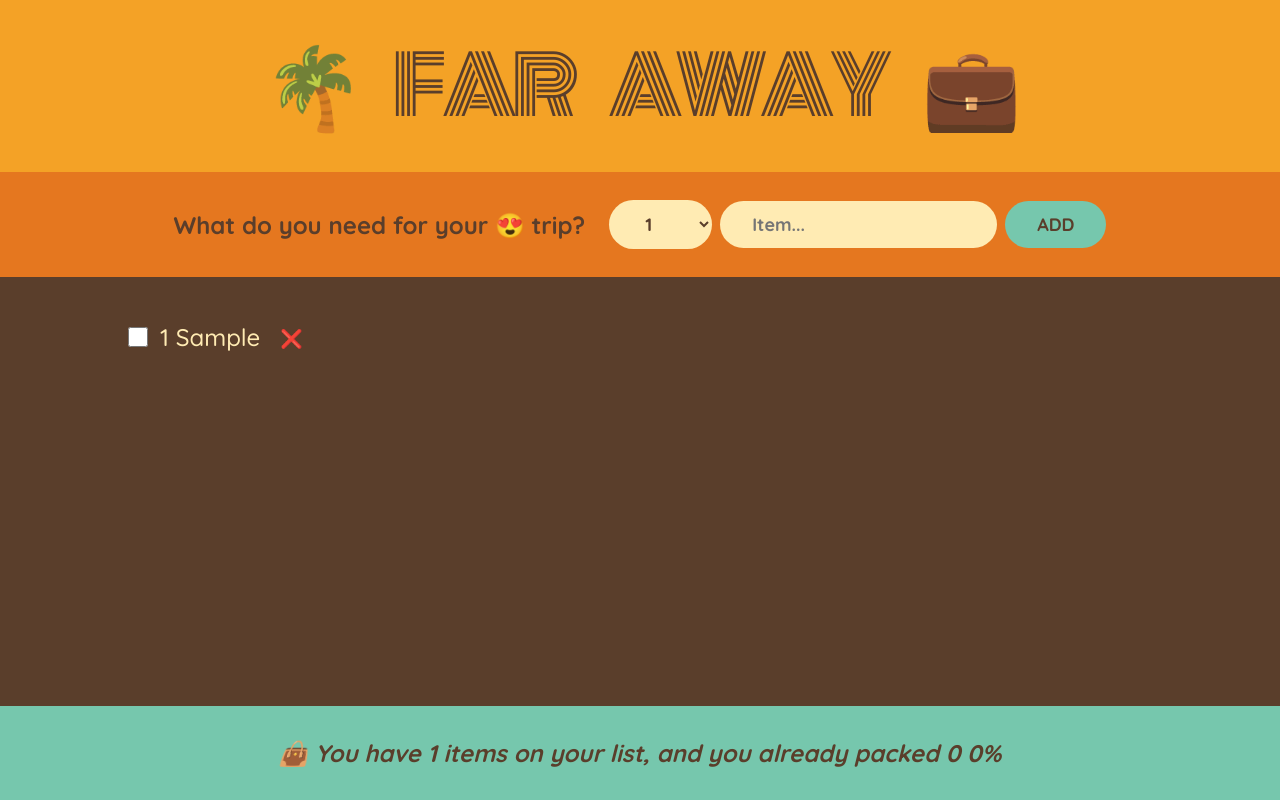
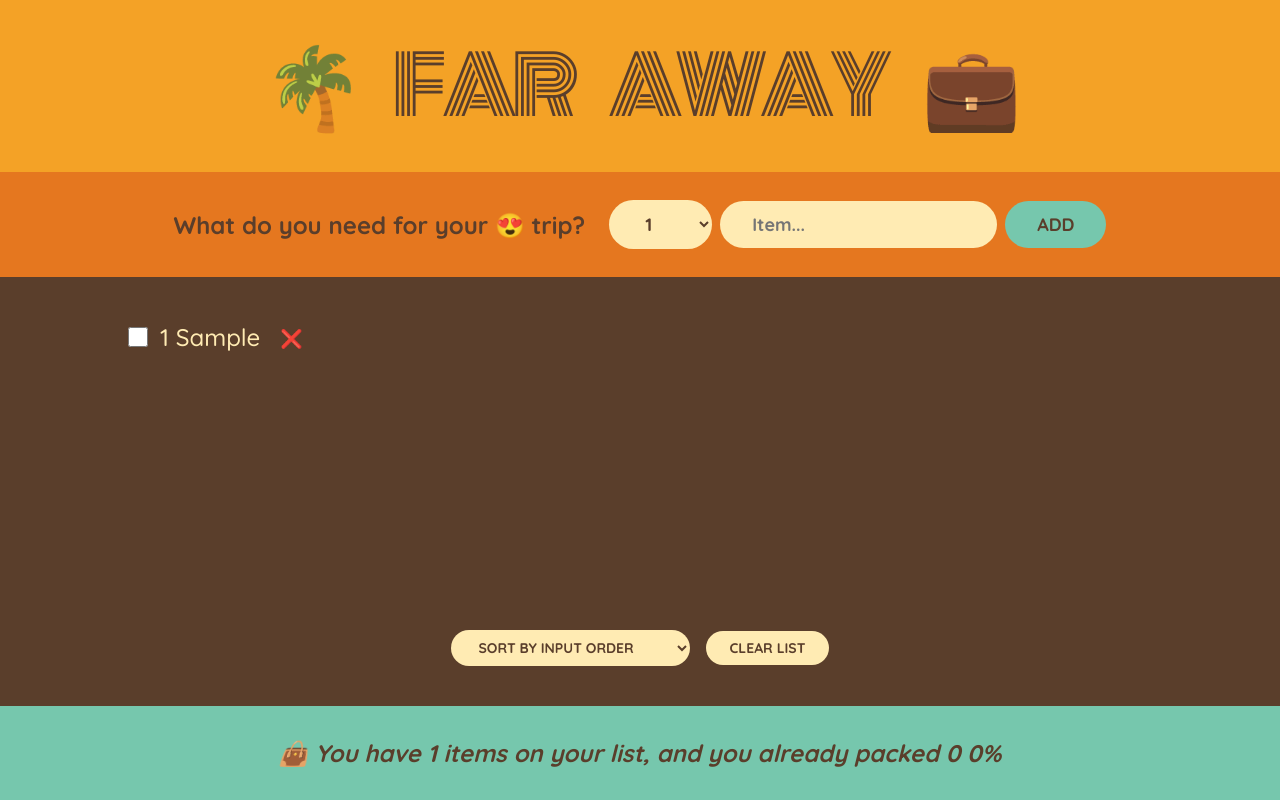
Before and after one commit to khreptunyevhen/study-react, a React (Create React App) app in the folder 03-travel-list/: page / in a window 1280 px wide. Both pictures are taken after typing "Sample" into the empty fields and a click on the button "ADD". Built offline with nearby package versions, Linux system fonts and the light colour scheme.

Commit message:
Created filters functionality and refactoring for travel list project

```diff
--- a/03-travel-list/src/App.js
+++ b/03-travel-list/src/App.js
@@ -1,4 +1,9 @@
 import { useState } from "react";
+
+import Logo from "./components/Logo";
+import Form from "./components/Form";
+import PackingList from "./components/PackingList";
+import Stats from "./components/Stats";
 
 function App() {
   const [items, setItems] = useState([]);
@@ -19,6 +24,14 @@
     );
   }
 
+  function handleClearList() {
+    const confirmed = window.confirm(
+      "Are you sure you want to delete all items?"
+    );
+
+    if (confirmed) setItems([]);
+  }
+
   return (
     <div className="app">
       <Logo />
@@ -27,6 +40,7 @@
         items={items}
         onDeleteItem={handleDeleteItem}
         onToggleItem={handleToggleItem}
+        onClearList={handleClearList}
       />
       <Stats items={items} />
     </div>
@@ -34,120 +48,3 @@
 }
 
 export default App;
-
-function Logo() {
-  return <h1>🌴 Far away 💼</h1>;
-}
-
-function Form({ onAddItems }) {
-  const [description, setDescription] = useState("");
-  const [quantity, setQuantity] = useState(1);
-
-  function handleSubmit(event) {
-    event.preventDefault();
-
-    if (!description) return;
-
-    const newItem = {
-      description,
-      quantity,
-      packed: false,
-      id: Date.now(),
-    };
-
-    onAddItems(newItem);
-
-    setDescription("");
-    setQuantity(1);
-  }
-
-  return (
-    <form className="add-form" onSubmit={handleSubmit}>
-      <h3>What do you need for your 😍 trip?</h3>
-      <select
-        value={quantity}
-        onChange={(event) => setQuantity(Number(event.target.value))}
-      >
-        {Array.from({ length: 10 }, (_, index) => index + 1).map(
-          (num, index) => (
-            <option key={`num-${index}`} value={num}>
-              {num}
-            </option>
-          )
-        )}
-      </select>
-      <input
-        type="text"
-        placeholder="Item..."
-        value={description}
-        onChange={(event) => setDescription(event.target.value)}
-      />
-      <button>Add</button>
-    </form>
-  );
-}
-
-function PackingList({ items, onDeleteItem, onToggleItem }) {
-  return (
-    <div className="list">
-      <ul>
-        {items.map((item, index) => (
-          <Item
-            key={`item-${index}`}
-            onDeleteItem={onDeleteItem}
-            onToggleItem={onToggleItem}
-            item={item}
-          />
-        ))}
-      </ul>
-    </div>
-  );
-}
-
-function Item({ item, onDeleteItem, onToggleItem }) {
-  return (
-    <li>
-      <input
-        type="checkbox"
-        value={item.packed}
-        onChange={() => onToggleItem(item.id)}
-      />
-      <span
-        style={
-          item.packed
-            ? {
-                textDecoration: "line-through",
-              }
-            : {}
-        }
-      >
-        {item.quantity} {item.description}
-      </span>
-      <button onClick={() => onDeleteItem(item.id)}>❌</button>
-    </li>
-  );
-}
-
-function Stats({ items }) {
-  if (!items.length)
-    return (
-      <footer className="stats">
-        <em>Start edding some items to your packing list 🚀!</em>
-      </footer>
-    );
-
-  const numItems = items.length;
-  const numPacked = items.filter((item) => item.packed).length;
-  const percentage = Math.round((numPacked / numItems) * 100);
-
-  return (
-    <footer className="stats">
-      <em>
-        {percentage === 100
-          ? "You got everything! Ready to go! 🐬"
-          : `👜 You have ${numItems} items on your list, and you already packed
-          ${numPacked} ${percentage}%`}
-      </em>
-    </footer>
-  );
-}
--- /dev/null
+++ b/03-travel-list/src/components/Form.js
@@ -0,0 +1,49 @@
+import { useState } from "react";
+
+export default function Form({ onAddItems }) {
+  const [description, setDescription] = useState("");
+  const [quantity, setQuantity] = useState(1);
+
+  function handleSubmit(event) {
+    event.preventDefault();
+
+    if (!description) return;
+
+    const newItem = {
+      description,
+      quantity,
+      packed: false,
+      id: Date.now(),
+    };
+
+    onAddItems(newItem);
+
+    setDescription("");
+    setQuantity(1);
+  }
+
+  return (
+    <form className="add-form" onSubmit={handleSubmit}>
+      <h3>What do you need for your 😍 trip?</h3>
+      <select
+        value={quantity}
+        onChange={(event) => setQuantity(Number(event.target.value))}
+      >
+        {Array.from({ length: 10 }, (_, index) => index + 1).map(
+          (num, index) => (
+            <option key={`num-${index}`} value={num}>
+              {num}
+            </option>
+          )
+        )}
+      </select>
+      <input
+        type="text"
+        placeholder="Item..."
+        value={description}
+        onChange={(event) => setDescription(event.target.value)}
+      />
+      <button>Add</button>
+    </form>
+  );
+}
--- /dev/null
+++ b/03-travel-list/src/components/Item.js
@@ -0,0 +1,24 @@
+export default function Item({ item, onDeleteItem, onToggleItem }) {
+  return (
+    <li>
+      <input
+        type="checkbox"
+        value={item.packed}
+        onChange={() => onToggleItem(item.id)}
+        checked={item.packed ? true : false}
+      />
+      <span
+        style={
+          item.packed
+            ? {
+                textDecoration: "line-through",
+              }
+            : {}
+        }
+      >
+        {item.quantity} {item.description}
+      </span>
+      <button onClick={() => onDeleteItem(item.id)}>❌</button>
+    </li>
+  );
+}
--- /dev/null
+++ b/03-travel-list/src/components/Logo.js
@@ -0,0 +1,3 @@
+export default function Logo() {
+  return <h1>🌴 Far away 💼</h1>;
+}
--- /dev/null
+++ b/03-travel-list/src/components/PackingList.js
@@ -0,0 +1,49 @@
+import { useState } from "react";
+
+import Item from "./Item";
+
+export default function PackingList({
+  items,
+  onDeleteItem,
+  onToggleItem,
+  onClearList,
+}) {
+  const [sortBy, setSortBy] = useState("input");
+
+  let sortedItems;
+
+  if (sortBy === "input") sortedItems = items;
+
+  if (sortBy === "description")
+    sortedItems = items
+      .slice()
+      .sort((a, b) => a.description.localeCompare(b.description));
+
+  if (sortBy === "packed")
+    sortedItems = items
+      .slice()
+      .sort((a, b) => Number(a.packed) - Number(b.packed));
+
+  return (
+    <div className="list">
+      <ul>
+        {sortedItems.map((item, index) => (
+          <Item
+            key={`item-${index}`}
+            onDeleteItem={onDeleteItem}
+            onToggleItem={onToggleItem}
+            item={item}
+          />
+        ))}
+      </ul>
+      <div className="actions">
+        <select value={sortBy} onChange={(e) => setSortBy(e.target.value)}>
+          <option value="input">Sort by input order</option>
+          <option value="description">Sort by description</option>
+          <option value="packed">Sort by packed status</option>
+        </select>
+        <button onClick={onClearList}>Clear list</button>
+      </div>
+    </div>
+  );
+}
--- /dev/null
+++ b/03-travel-list/src/components/Stats.js
@@ -0,0 +1,23 @@
+export default function Stats({ items }) {
+  if (!items.length)
+    return (
+      <footer className="stats">
+        <em>Start edding some items to your packing list 🚀!</em>
+      </footer>
+    );
+
+  const numItems = items.length;
+  const numPacked = items.filter((item) => item.packed).length;
+  const percentage = Math.round((numPacked / numItems) * 100);
+
+  return (
+    <footer className="stats">
+      <em>
+        {percentage === 100
+          ? "You got everything! Ready to go! 🐬"
+          : `👜 You have ${numItems} items on your list, and you already packed
+            ${numPacked} ${percentage}%`}
+      </em>
+    </footer>
+  );
+}
```
